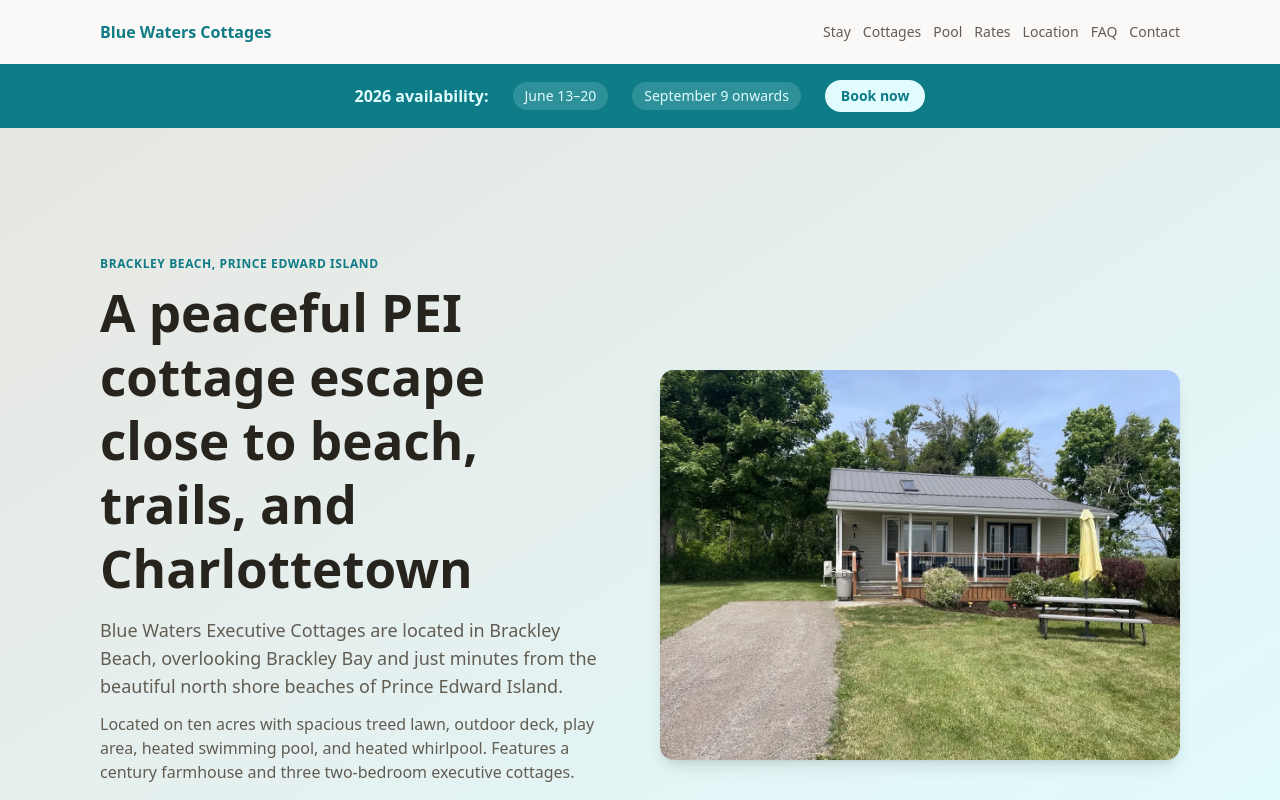
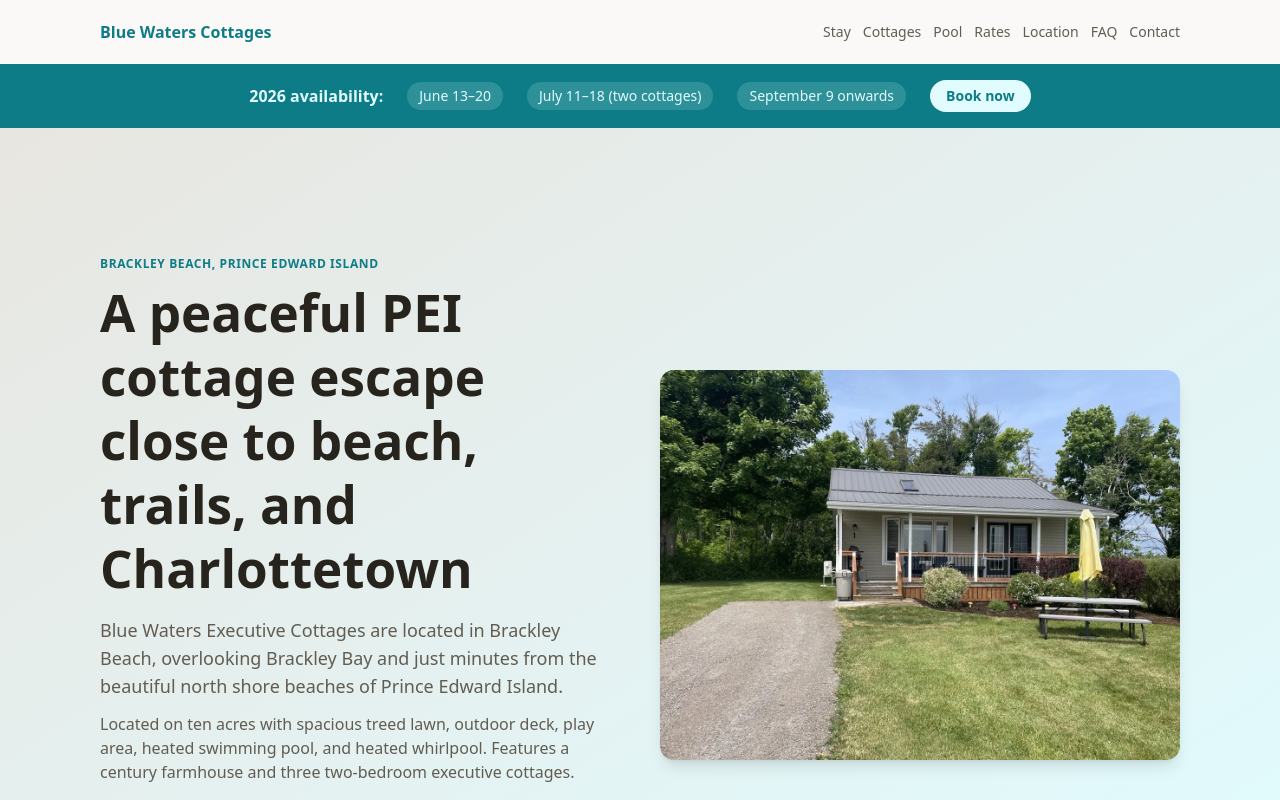
Before and after one commit to kyleseaman/bluewaters, a Next.js app: page / in a window 1280 px wide. Shown: the top 800 px of the page. Built offline with nearby package versions, Linux system fonts and the light colour scheme.

Commit message:
Add July 11–18 vacancy (two cottages) to availability
A guest cancelled due to an urgent medical issue, freeing up two
cottages for the week of July 11–18. Added it to the 2026 availability
banner in chronological order.

https://claude.ai/code/session_017YV45ymn3nmXXpYayqwdo2

```diff
--- a/content/availability.ts
+++ b/content/availability.ts
@@ -2,6 +2,7 @@ export const availability = {
   season: "2026",
   weeks: [
     { label: "June 13–20" },
+    { label: "July 11–18 (two cottages)" },
     { label: "September 9 onwards" },
   ],
 };
```
